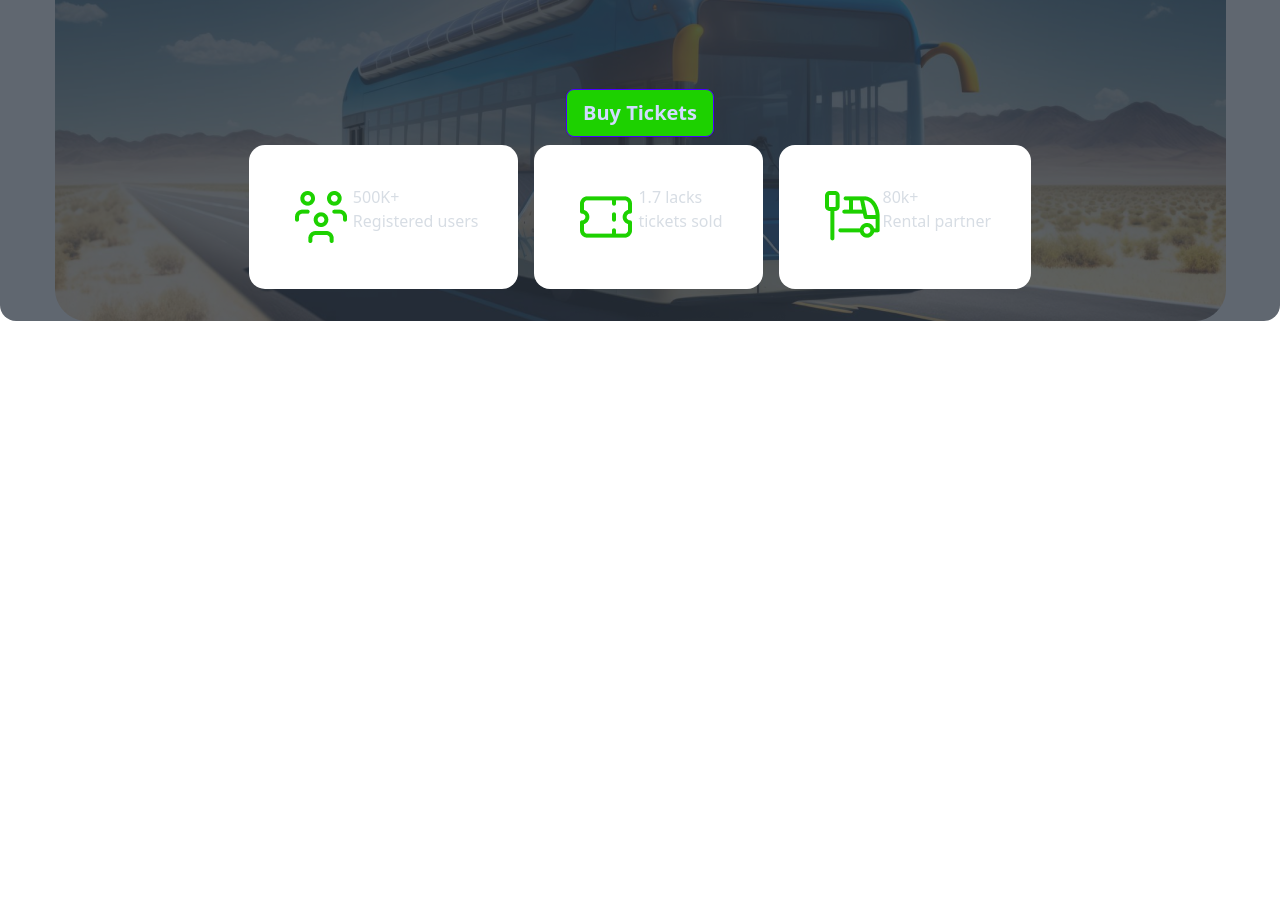
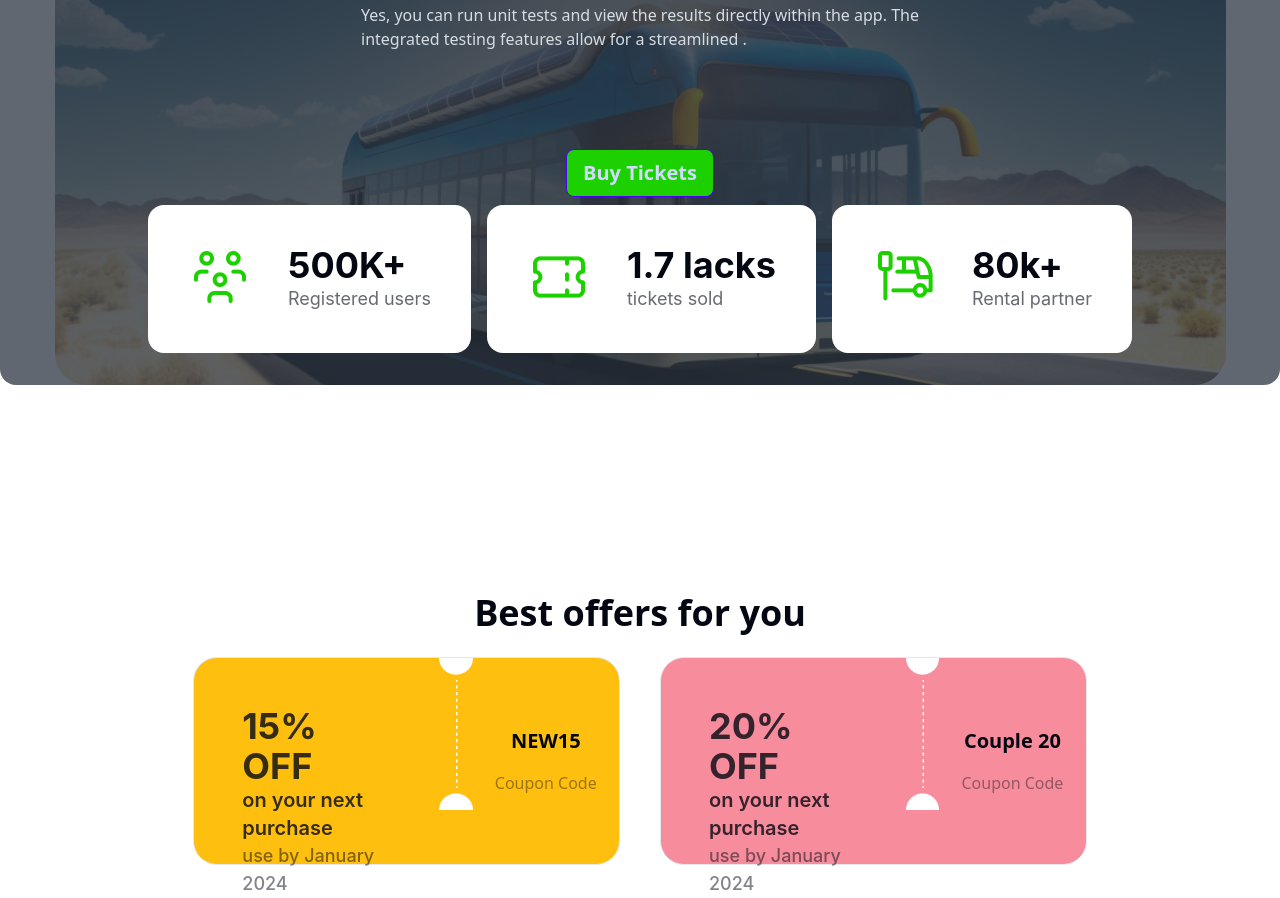
Before and after one commit to nayem-420/B9A5-smart-ticketing-main, a plain HTML site: page index.html in a window 1280 px wide. Shown: the part 297-1195 px from the top of the page. Before the commit the page ends 800 px from the top, so only its background shows below. Drawn offline with nearby package versions, Linux system fonts and the light colour scheme.

Commit message:
finish best offers section

```diff
--- a/index.html
+++ b/index.html
@@ -8,11 +8,11 @@
     <script src="https://cdn.tailwindcss.com"></script>
     <link rel="stylesheet" href="style.css">
 </head>
-<body>
+<body class="bg-white">
     <header>
         <!-- Section for Navigation Bar -->
         <section>
-            <nav class="font-raleway font-medium">
+            <nav class="font-raleway font-medium mb-16">
                 <div class="navbar bg-base-100">
                     <div class="navbar-start">
                       <div class="dropdown">
@@ -53,33 +53,33 @@
                   <h1 class="card-title font-extrabold text-6xl flex-col">End-to-End Travel with
                     <span class="text-[#1DD100]">P Paribahan</span>
                   </h1>
-                  <p>Yes, you can run unit tests and view the results directly within the app. The <br>
+                  <p class="flex-col">Yes, you can run unit tests and view the results directly within the app. The <br class="items-center">
                     integrated testing features allow for a streamlined .</p>
                   <div class="card-actions justify-end">
                     <button class="btn btn-primary bg-[#1DD100] font-bold text-xl">Buy Tickets</button>
                   </div>
                   <div class="flex gap-4">
-                    <div class="flex bg-[#FFFFFF] rounded-2xl p-10">
+                    <div class="flex bg-[#FFFFFF] rounded-2xl p-10 gap-9">
                       <div><img src="images/people.png" alt=""></div>
-                      <div>
-                        <h3>500K+</h3>
-                        <p>Registered users</p>
+                      <div class="font-inter">
+                        <h3 class="font-bold text-4xl text-[#030712]">500K+</h3>
+                        <p class="font-normal text-lg text-[#03071299]">Registered users</p>
                       </div>
                     </div>
-                    <div class="flex bg-[#FFFFFF] rounded-2xl p-10">
+                    <div class="flex bg-[#FFFFFF] rounded-2xl p-10 gap-9">
                       <div>
                         <img src="images/ticket-cupon.png" alt="">
                       </div>
-                      <div>
-                        <h1>1.7 lacks</h1>
-                        <p>tickets sold</p>
+                      <div class="font-inter">
+                        <h1 class="font-bold text-4xl text-[#030712]">1.7 lacks</h1>
+                        <p class="font-normal text-lg text-[#03071299]">tickets sold</p>
                       </div>
                     </div>
-                    <div class="flex bg-[#FFFFFF] rounded-2xl p-10">
+                    <div class="flex bg-[#FFFFFF] rounded-2xl p-10 gap-9">
                         <div><img src="images/stoppage.png" alt=""></div>
-                        <div>
-                          <h1>80k+</h1>
-                          <p>Rental partner</p>
+                        <div class="font-inter">
+                          <h1 class="font-bold text-4xl text-[#030712]">80k+</h1>
+                          <p class="font-normal text-lg text-[#03071299]">Rental partner</p>
                         </div>
                     </div>
                   </div>
@@ -90,8 +90,42 @@
 
     <!-- Main section -->
     <main>
-        <section>
+      <!-- Best offers for you section -->
+      <div class="flex items-center justify-center mt-52">
+        <h1 class="text-[#030712] font-bold text-4xl">Best offers for you</h1>
+      </div>
+        <section class="flex gap-10 justify-center mt-6">
+          <!-- section for new 15 -->
+          <div class="w-4/12 h-52 border flex bg-[#FFBF0F] rounded-3xl">
+            <div class="p-12">
+              <h1 class="font-inter text-4xl font-bold text-[#030712CC]">15% OFF</h1>
+              <h4 class="font-inter text-[#030712CC] font-semibold text-xl">on your next purchase</h4>
+              <p class="font-inter font-medium text-lg text-[#03071280]">use by January 2024</p>
+            </div>
+            <div>
+              <img src="images/cupon-devider.png" alt="">
+            </div>
+            <div class="w-1/2 items-center flex flex-col justify-center">
+              <h3 class="font-raleway font-bold text-[#030712] text-xl mb-4">NEW15</h3>
+              <p class="text-[#03071266]">Coupon Code</p>
+            </div>
+          </div>
 
+          <!-- section for couple 20 -->
+          <div class="w-4/12 h-52 border flex bg-[#F78C9C] rounded-3xl">
+              <div class="p-12">
+                <h1 class="font-inter text-4xl font-bold text-[#030712CC]">20% OFF</h1>
+                <h4 class="font-inter text-[#030712CC] font-semibold text-xl">on your next purchase</h4>
+                <p class="font-inter font-medium text-lg text-[#03071280]">use by January 2024</p>
+              </div>
+              <div>
+                <img src="images/cupon-devider.png" alt="">
+              </div>
+              <div class="w-1/2 items-center flex flex-col justify-center">
+                <h3 class="font-raleway font-bold text-[#030712] text-xl mb-4">Couple 20</h3>
+                <p class="text-[#03071266]">Coupon Code</p>
+              </div>
+          </div>
         </section>
     </main>
 
```
